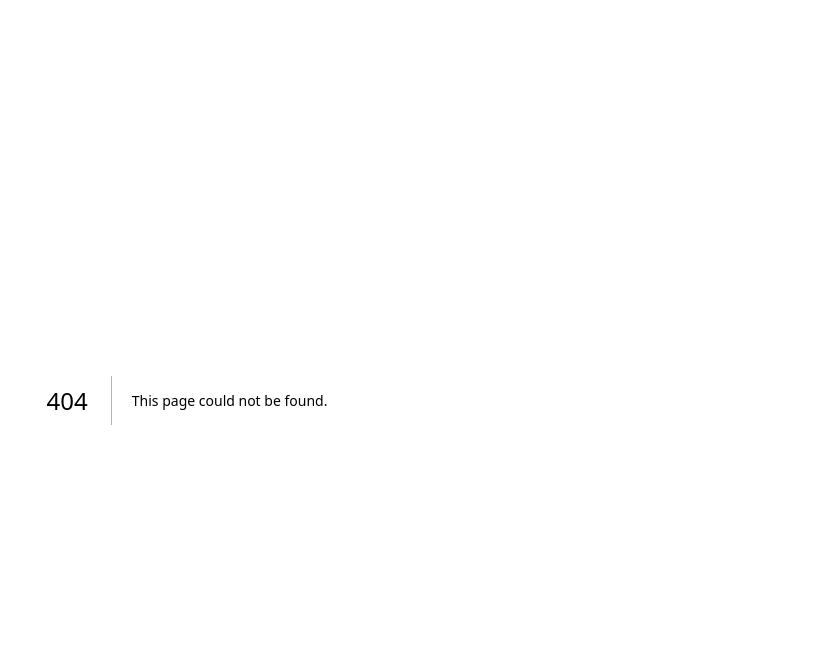
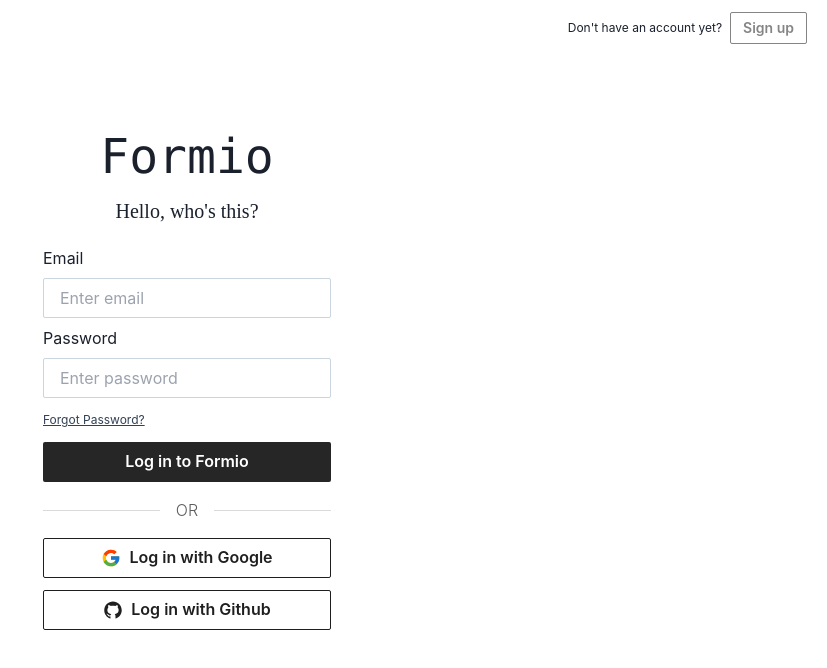
Before and after one commit to Sabin-Subedi/Formeo.frontend, a Next.js app: page /login in a window 1280 px wide. Before the commit this address had no page. Shown: the top 668 px of the page, without its empty margins (453-1280 px from the left). Built offline with nearby package versions, Linux system fonts and the light colour scheme; a small style sheet from the web is missing.

Commit message:
completed login and forgot password page

```diff
--- /dev/null
+++ b/lib/components/atomic/AppButton.tsx
@@ -0,0 +1,39 @@
+import { Button, Icon, ButtonProps, As, IconProps } from "@chakra-ui/react";
+import React from "react";
+
+interface AppButtonProps extends ButtonProps {
+  icon?: As;
+  children: React.ReactNode;
+  iconProps?: IconProps;
+  block?: boolean;
+}
+
+function AppButton({
+  icon,
+  children,
+  iconProps,
+  block,
+  ...props
+}: AppButtonProps) {
+  return (
+    <Button
+      w={block ? "full" : "max-content"}
+      _hover={{
+        opacity: 0.9,
+      }}
+      {...props}
+    >
+      {icon && <Icon as={icon} {...iconProps} />}
+      {children}
+    </Button>
+  );
+}
+
+AppButton.defaultProps = {
+  iconProps: {
+    mr: 2,
+    fontSize: "xl",
+  },
+};
+
+export default AppButton;
--- /dev/null
+++ b/lib/components/atomic/TextDivider.tsx
@@ -0,0 +1,33 @@
+import {
+  Divider,
+  DividerProps,
+  Flex,
+  FlexProps,
+  Text,
+  TextProps,
+} from "@chakra-ui/react";
+
+interface TextDividerProps extends FlexProps {
+  content: string;
+  dividerProps?: DividerProps;
+  contentProps?: TextProps;
+}
+
+function TextDivider({
+  content,
+  dividerProps,
+  contentProps,
+  ...props
+}: TextDividerProps) {
+  return (
+    <Flex alignItems="center" {...props}>
+      <Divider borderColor="blackAlpha.400" {...dividerProps} />
+      <Text mx={4} color="blackAlpha.700" fontWeight="light" {...contentProps}>
+        {content}
+      </Text>
+      <Divider borderColor="blackAlpha.400" {...dividerProps} />
+    </Flex>
+  );
+}
+
+export default TextDivider;
--- /dev/null
+++ b/lib/components/atomic/index.js
@@ -0,0 +1,3 @@
+export { default as TextDivider } from "./TextDivider";
+export { default as AppButton } from "./AppButton";
+export { default as AppModal } from "./AppModal";
--- /dev/null
+++ b/pages/_document.tsx
@@ -0,0 +1,20 @@
+import Document, { Html, Head, Main, NextScript } from "next/document";
+class MyDocument extends Document {
+  render() {
+    return (
+      <Html>
+        <Head>
+          <link
+            href="https://cdn.jsdelivr.net/npm/apercu-font@1.0.0/stylesheet.min.css"
+            rel="stylesheet"
+          />
+        </Head>
+        <body>
+          <Main />
+          <NextScript />
+        </body>
+      </Html>
+    );
+  }
+}
+export default MyDocument;
--- /dev/null
+++ b/pages/login/index.tsx
@@ -0,0 +1,113 @@
+import { Box, Flex, HStack, Text } from "@chakra-ui/react";
+import { getValidationSchemaObject } from "@helpers/validationSchemas";
+import { loginLayout } from "@layout/loginLayout";
+
+import AppButton from "@components/atomic/AppButton";
+import TextDivider from "@components/atomic/TextDivider";
+import { AppForm, AppFormField } from "@components/Form";
+import { DefaultPageProps } from "@type/main";
+import Link from "next/link";
+import { AiOutlineGithub } from "react-icons/ai";
+import { FcGoogle } from "react-icons/fc";
+import * as yup from "yup";
+
+const initialValues = {
+  email: "",
+  password: "",
+};
+
+const validationSchema = yup
+  .object()
+  .shape(getValidationSchemaObject(Object.keys(initialValues)));
+
+function LoginPage({ appName, Logo }: DefaultPageProps) {
+  return (
+    <>
+      <Flex w="full" justifyContent="flex-end" paddingX={5} paddingY={3}>
+        <HStack>
+          <Text as="span" fontSize="xs">
+            Don't have an account yet?
+          </Text>
+          <AppButton
+            size="sm"
+            borderRadius={2}
+            colorScheme="blackAlpha"
+            type="button"
+            variant="outline"
+            width="max-content"
+          >
+            Sign up
+          </AppButton>
+        </HStack>
+      </Flex>
+
+      <Flex
+        direction="column"
+        alignItems="center"
+        pt={16}
+        maxW="18rem"
+        w="full"
+        flex={1}
+      >
+        {(Logo || appName) && (
+          <Box mb={1}>
+            {Logo ? (
+              Logo
+            ) : (
+              <Text fontFamily="mono" fontSize="5xl" as="h1">
+                {appName}
+              </Text>
+            )}
+          </Box>
+        )}
+        <Text mb={5} fontSize="xl" fontFamily="serif">
+          Hello, who's this?
+        </Text>
+        <AppForm
+          initialValues={initialValues}
+          validationSchema={validationSchema}
+          onSubmit={(e) => {}}
+        >
+          <AppFormField
+            placeholder="Enter email"
+            name="email"
+            label="Email"
+            type="email"
+          />
+          <AppFormField name="password" label="Password" type="password" />
+
+          <Text
+            as={Link}
+            fontSize="xs"
+            color="slate.700"
+            textDecoration="underline"
+            href="/login/password/request"
+          >
+            Forgot Password?
+          </Text>
+
+          <AppButton block mt={3}>
+            Log in {appName && `to ${appName}`}
+          </AppButton>
+          <TextDivider content="OR" my={4} />
+          <AppButton block variant="outline" fontSize="md" icon={FcGoogle}>
+            Log in with Google
+          </AppButton>
+          <AppButton
+            variant="outline"
+            fontSize="md"
+            icon={AiOutlineGithub}
+            mt={3}
+            block
+          >
+            Log in with Github
+          </AppButton>
+        </AppForm>
+      </Flex>
+    </>
+  );
+}
+
+LoginPage.getLayout = loginLayout;
+
+export default LoginPage;
--- /dev/null
+++ b/utils/types/main.ts
@@ -0,0 +1,10 @@
+import React from "react";
+
+export type DefaultPageProps = {
+  appName?: string;
+  Logo?: React.ReactNode;
+};
+
+export type WithChildrenProps = {
+  children: React.ReactNode;
+};
```
Also changed, not shown: lib/components/atomic/AppModal.tsx (added, +66 -0 lines), pages/login/password/request.tsx (added, +107 -0 lines).
